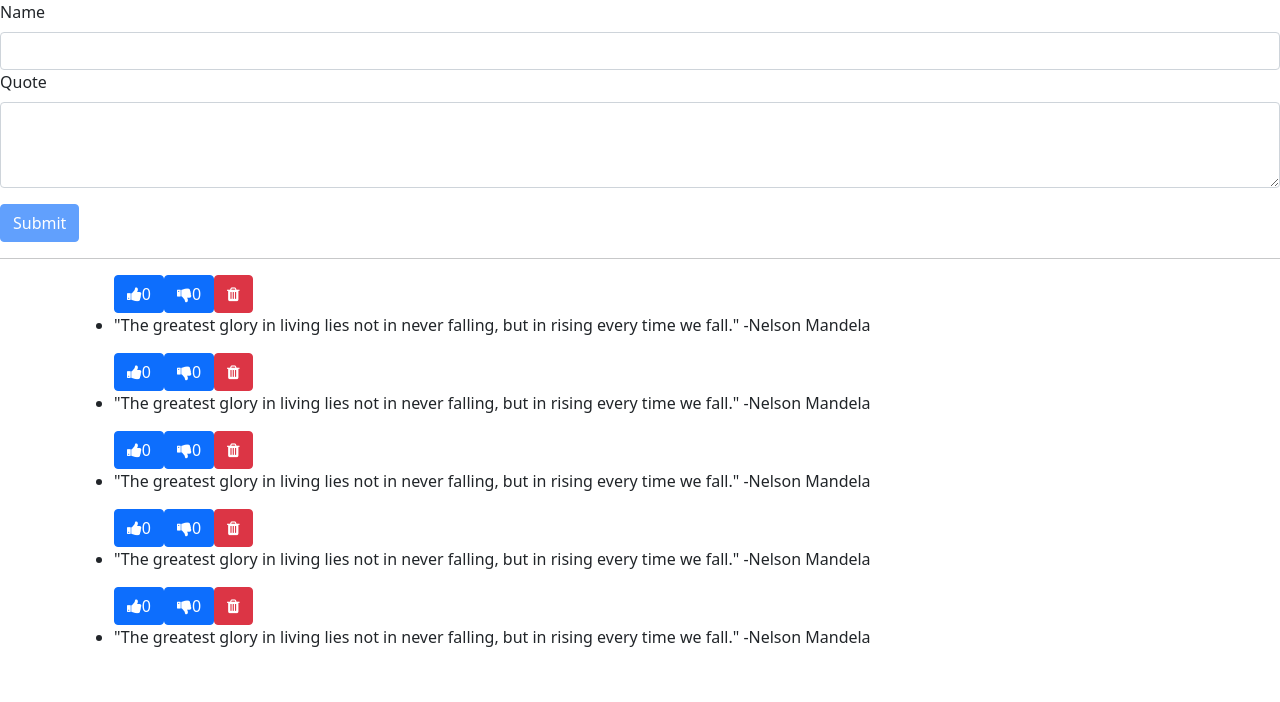
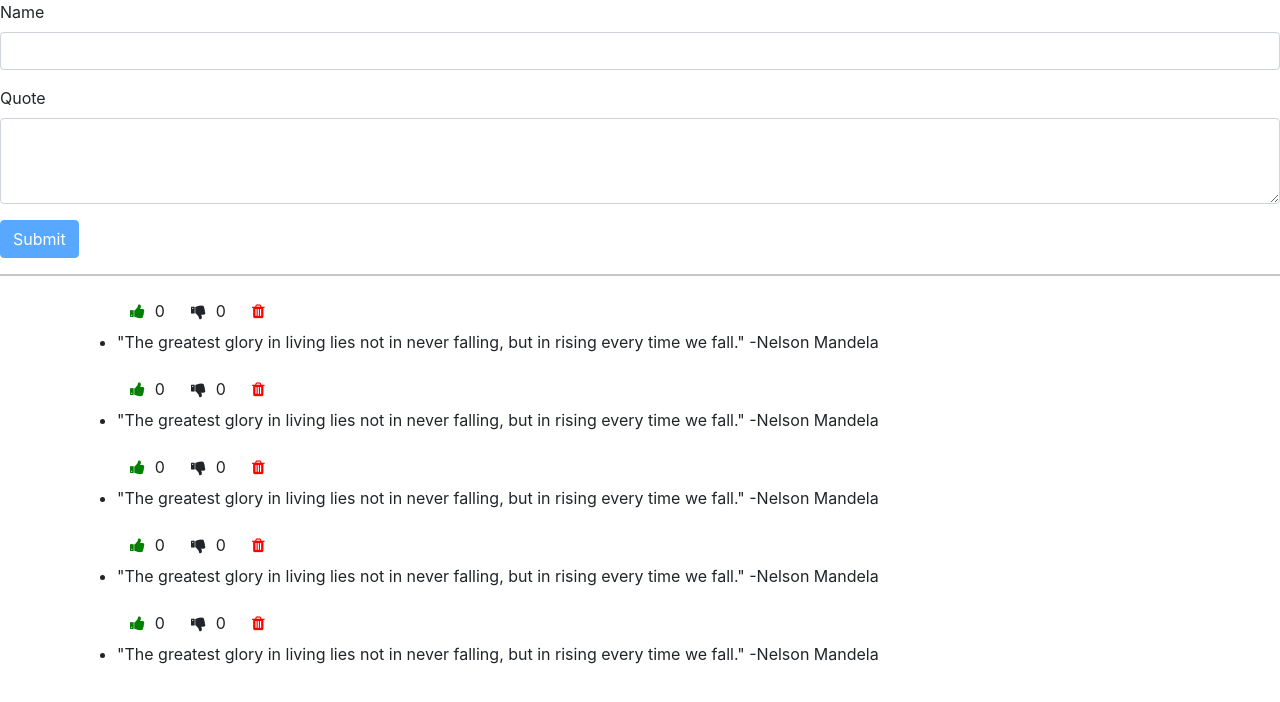
Before and after one commit to savanahatieno/quoteapp1, an Angular app: page / in a window 1280 px wide. Shown: the top 702 px of the page. Built offline with nearby package versions, Linux system fonts and the light colour scheme.

Commit message:
designed the icons

```diff
--- a/package.json
+++ b/package.json
@@ -19,6 +19,8 @@
     "@angular/platform-browser": "~11.2.6",
     "@angular/platform-browser-dynamic": "~11.2.6",
     "@angular/router": "~11.2.6",
+    "bootstrap": "^4.6.0",
+    "popper": "^1.0.1",
     "react": "^17.0.2",
     "rxjs": "~6.6.0",
     "tslib": "^2.0.0",
--- a/src/app/quotes/quotes.component.html
+++ b/src/app/quotes/quotes.component.html
@@ -3,14 +3,14 @@
 <div class="container">
   <div *ngFor="let quote of quotes; let i = index" class="">
     <ul>
-      <button class="btn btn-primary" (click)="upVote(i)">
-        <i class="fa fa-thumbs-up"></i> <span>{{ quote.upVotes }}</span>
+      <button class="btn" (click)="upVote(i)">
+        <i class="vote1 fa fa-thumbs-up"></i> <span>{{ quote.upVotes }}</span>
       </button>
-      <button class="btn btn-primary" (click)="downVote(i)">
-        <i class="fa fa-thumbs-down"></i> <span>{{ quote.downVotes }}</span>
+      <button class="btn" (click)="downVote(i)">
+        <i class=" vote2 fa fa-thumbs-down"></i> <span>{{ quote.downVotes }}</span>
       </button>
-      <button class="btn btn-danger" (click)="deleteQuote(i)">
-        <i class="fa fa-trash"></i>
+      <button class="btn " (click)="deleteQuote(i)">
+        <i class=" trash fa fa-trash"></i>
       </button>
       <li>{{ quote.quote }}</li>
       <!-- <p>{{ quote.author }}</p> -->
--- a/src/styles.css
+++ b/src/styles.css
@@ -1 +1,15 @@
 /* You can add global styles to this file, and also import other style files */
+@import "~bootstrap/dist/css/bootstrap.css";
+
+.vote1 {
+  color: green;
+  margin-right: 10px;
+}
+
+.vote2 {
+  margin-right: 10px;
+}
+
+.trash{
+    color:red;
+}
```
Also changed, not shown: 1 other file (tests, documents, lock files or other folders).
